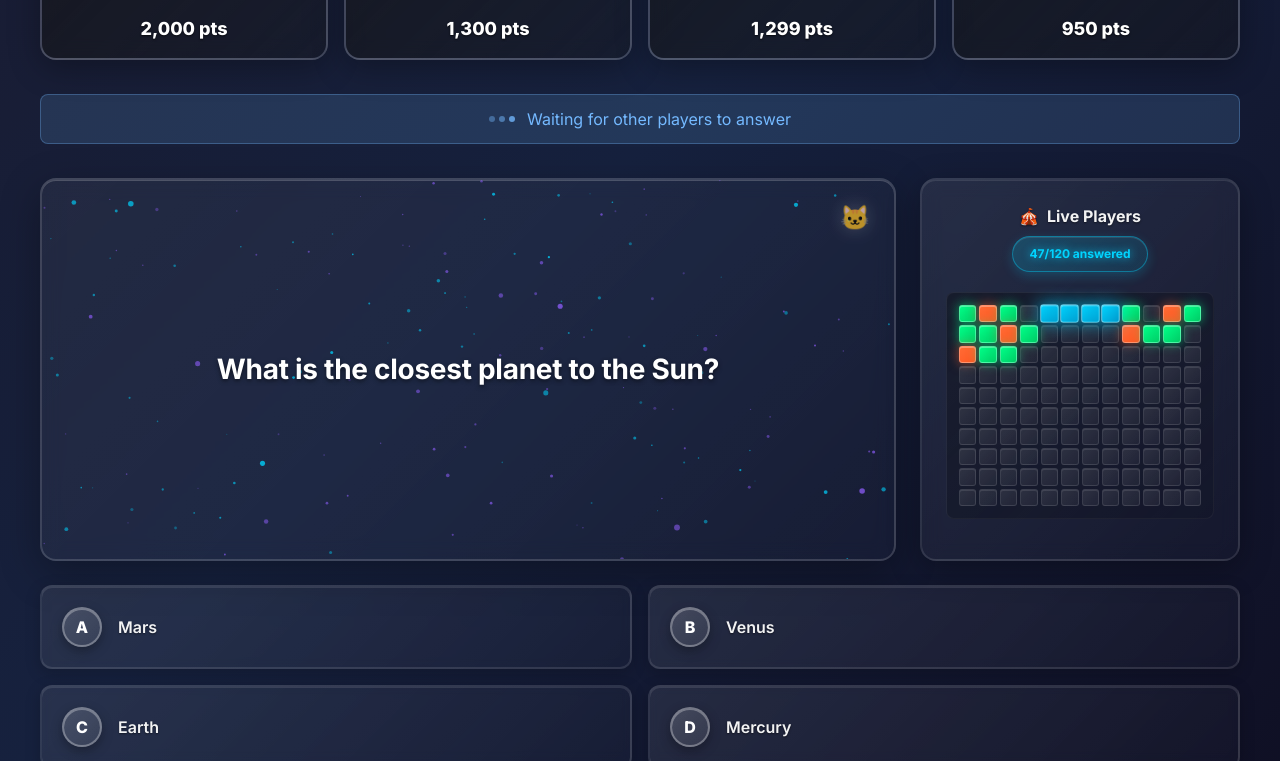
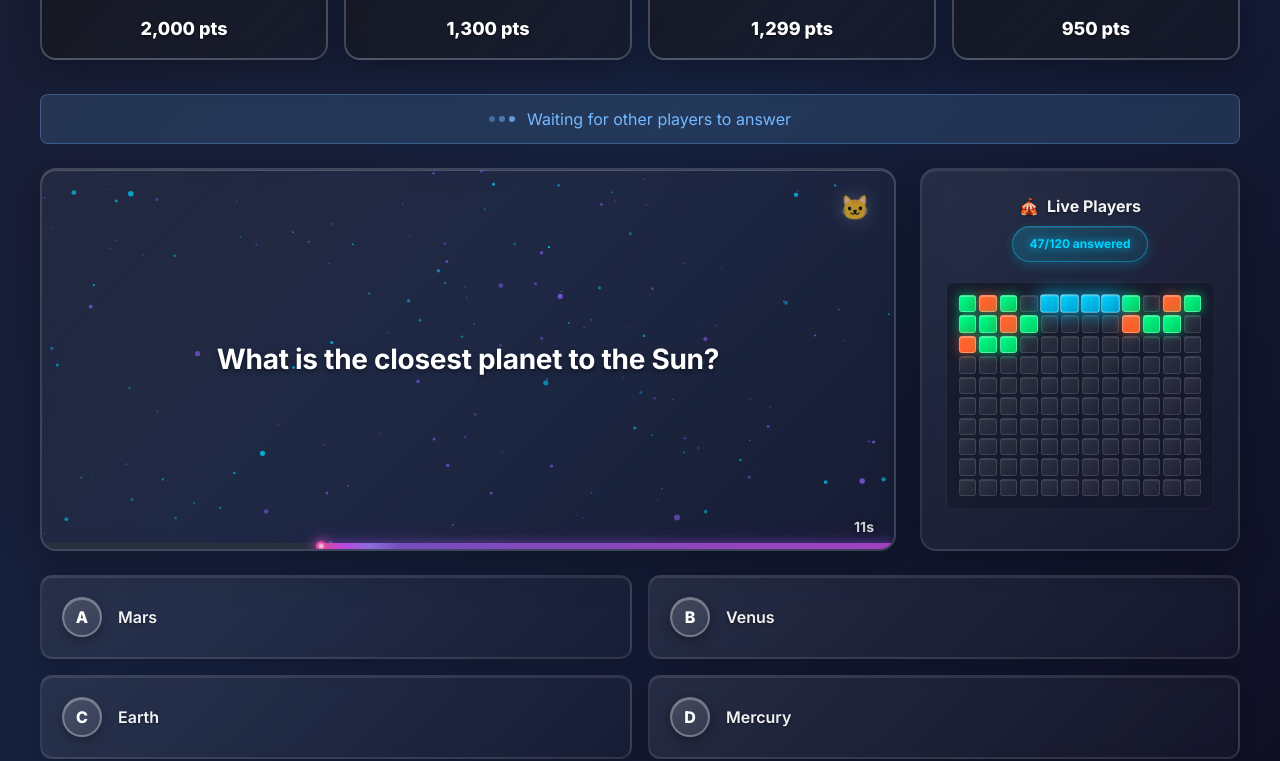
Before and after one commit to doctafaustus/completely-absurd-trivia-3, a React (Vite) app in the folder client/: page / in a window 1280 px wide. Shown: the part 543-1304 px from the top of the page. Built offline with nearby package versions, Linux system fonts and the light colour scheme.

Commit message:
Add timer animation

```diff
--- a/client/src/components/QuestionDisplay.jsx
+++ /dev/null
@@ -1,22 +0,0 @@
-import React from 'react';
-import ParticleCanvas from './ParticleCanvas';
-import { useGameContext } from '../context/GameContext';
-
-const QuestionDisplay = () => {
-  const { questions, currentQuestionIndex, displayedText } = useGameContext();
-
-  return (
-    <div className="question-section">
-      <ParticleCanvas particleCount={160} speed={0.13} key="particles" />
-      <div className="cat-mascot">🐱</div>
-      <div className="question-text">
-        <span className="question-visible">{displayedText}</span>
-        <span className="question-hidden">
-          {questions[currentQuestionIndex].text.slice(displayedText.length)}
-        </span>
-      </div>
-    </div>
-  );
-};
-
-export default QuestionDisplay;
--- /dev/null
+++ b/client/src/components/QuestionPanel.jsx
@@ -0,0 +1,46 @@
+import '../styles/_question-panel.scss';
+
+import ParticleCanvas from './ParticleCanvas';
+import { useGameContext } from '../context/GameContext';
+import TimerBar from './TimerBar';
+
+const QuestionPanel = () => {
+  const {
+    questions,
+    currentQuestionIndex,
+    displayedText,
+    timerRunning,
+    setTimerExpired,
+    questionDuration = 15, // This would come from your GameContext if available
+  } = useGameContext();
+
+  const handleTimeUp = () => {
+    // Call your game context method to handle time expiration
+    if (setTimerExpired) {
+      setTimerExpired(true);
+    }
+  };
+
+  return (
+    <div className="question-section">
+      <ParticleCanvas particleCount={160} speed={0.13} key="particles" />
+      <div className="cat-mascot">🐱</div>
+      <div className="question-text">
+        <span className="question-visible">{displayedText}</span>
+        <span className="question-hidden">
+          {questions[currentQuestionIndex].text.slice(displayedText.length)}
+        </span>
+      </div>
+
+      {/* Integrated timer */}
+      <TimerBar
+        duration={questionDuration}
+        onTimeUp={handleTimeUp}
+        isRunning={timerRunning}
+        colorScheme="purple"
+      />
+    </div>
+  );
+};
+
+export default QuestionPanel;
--- a/client/src/components/StatusBar.scss
+++ b/client/src/components/StatusBar.scss
@@ -5,17 +5,13 @@
   gap: 12px;
   padding: 12px 20px;
   border-radius: 8px;
-  margin: 10px 0;
+  margin: 10px 0 0 0;
   height: 50px;
-
-  // Add the transition for smooth color changes only
-  // Removed transform transitions to avoid movement
   transition: background 0.4s ease, border-color 0.4s ease, color 0.4s ease,
     box-shadow 0.4s ease, opacity 0.3s ease;
 
   opacity: 1;
 
-  // Animation states - removed transform changes
   &.entering {
     opacity: 0;
   }
@@ -24,10 +20,8 @@
     opacity: 0;
   }
 
-  // Pulse animation without scaling (just glow)
   &.pulse {
     animation: status-pulse-glow-only 0.8s ease-in-out;
-    // Make animation immediately cancellable when status changes
     animation-play-state: running;
   }
 
--- /dev/null
+++ b/client/src/components/TimerBar.jsx
@@ -0,0 +1,85 @@
+import '../styles/_timer-bar.scss';
+
+import { useEffect, useState } from 'react';
+
+const TimerBar = ({
+  duration = 15, // Duration in seconds
+  onTimeUp = () => {}, // Callback when timer ends
+  isRunning = true, // Control whether timer is running
+  colorScheme = 'purple', // 'purple', 'blue', 'red', etc.
+}) => {
+  const [timeRemaining, setTimeRemaining] = useState(duration);
+  const [percentage, setPercentage] = useState(100);
+
+  // Timer logic
+  useEffect(() => {
+    let interval = null;
+
+    if (isRunning && timeRemaining > 0) {
+      interval = setInterval(() => {
+        setTimeRemaining((prevTime) => {
+          const newTime = prevTime - 0.1;
+          if (newTime <= 0) {
+            clearInterval(interval);
+            onTimeUp();
+            return 0;
+          }
+          return newTime;
+        });
+      }, 100); // Update every 100ms for smoother animation
+    } else if (!isRunning) {
+      clearInterval(interval);
+    }
+
+    return () => clearInterval(interval);
+  }, [isRunning, timeRemaining, onTimeUp]);
+
+  // Update percentage based on time remaining
+  useEffect(() => {
+    setPercentage((timeRemaining / duration) * 100);
+  }, [timeRemaining, duration]);
+
+  // Get proper CSS classes based on color scheme
+  const colorClass = `timer-${colorScheme || 'purple'}`;
+
+  return (
+    <div className="timer-container">
+      {/* Base track */}
+      <div className="timer-track"></div>
+
+      {/* Timer fill */}
+      <div
+        className={`timer-fill ${colorClass}`}
+        style={{ width: `${percentage}%` }}
+      ></div>
+
+      {/* Energy trail */}
+      <div
+        className={`energy-trail ${colorClass}`}
+        style={{ right: `calc(${percentage}% - 80px)` }} // Changed from left to right
+      ></div>
+
+      {/* Orb marker */}
+      <div
+        className="end-marker"
+        style={{ right: `${percentage}%` }} // Changed from left to right
+      >
+        <div className={`orb ${colorClass}`}></div>
+      </div>
+
+      {/* Timer highlight */}
+      <div
+        className="timer-highlight"
+        style={{ width: `${percentage}%` }}
+      ></div>
+
+      {/* Wave animation */}
+      <div className={`wave ${colorClass}`}></div>
+
+      {/* Countdown text */}
+      <div className="countdown">{Math.ceil(timeRemaining)}s</div>
+    </div>
+  );
+};
+
+export default TimerBar;
--- a/client/src/components/TriviaGame.jsx
+++ b/client/src/components/TriviaGame.jsx
@@ -3,7 +3,7 @@ import ScorePanel from './ScorePanel';
 import StatusBar from './StatusBar';
 import AdminPanel from './AdminPanel';
 import PlayersSection from './PlayersSection';
-import QuestionDisplay from './QuestionDisplay';
+import QuestionPanel from './QuestionPanel';
 import PlayerGrid from './PlayerGrid';
 import AnswerOptions from './AnswerOptions';
 import { GameProvider, useGameContext } from '../context/GameContext';
@@ -32,7 +32,7 @@ const TriviaGameContent = () => {
         <StatusBar type={statusType} message={statusMessage} />
 
         <div className="main-content">
-          <QuestionDisplay />
+          <QuestionPanel />
           <PlayerGrid />
         </div>
 
--- a/client/src/components/TriviaGame.scss
+++ b/client/src/components/TriviaGame.scss
@@ -1,5 +1,4 @@
 @import url('https://fonts.googleapis.com/css2?family=Inter:wght@400;500;600;700;800&display=swap');
-@import './QuestionPanel.scss';
 
 * {
   margin: 0;
--- a/client/src/components/QuestionPanel.scss
+++ b/client/src/styles/_question-panel.scss
@@ -9,15 +9,12 @@
   padding: 48px 40px;
   box-shadow: 0 12px 40px rgba(0, 0, 0, 0.3),
     inset 0 1px 0 rgba(255, 255, 255, 0.2);
-  position: relative;
+  position: relative; // Important for absolute positioning of timer
   backdrop-filter: blur(10px);
-
-  // Add flexbox to center content vertically
   display: flex;
   align-items: center;
   justify-content: center;
-  min-height: 100%; // Ensure it takes full height
-  overflow: hidden; // Important: clips the particle canvas
+  overflow: hidden; // Important to clip the timer properly
 }
 
 .question-text {
--- /dev/null
+++ b/client/src/styles/_timer-bar.scss
@@ -0,0 +1,252 @@
+// Timer container
+.timer-container {
+  position: absolute;
+  bottom: 0;
+  left: 0;
+  width: 100%;
+  height: 6px;
+  overflow: visible;
+  z-index: 3;
+  background-color: #111827;
+}
+
+// Base track
+.timer-track {
+  position: absolute;
+  bottom: 0;
+  left: 0;
+  width: 100%;
+  height: 100%;
+  background-color: rgba(255, 255, 255, 0.1);
+}
+
+// Timer fill - Modified for right-to-left direction
+.timer-fill {
+  position: absolute;
+  bottom: 0;
+  right: 0; // Changed from left: 0 to right: 0
+  height: 100%;
+  transition: width 100ms linear;
+
+  // Purple theme (default)
+  &.timer-purple {
+    background: linear-gradient(
+      90deg,
+      rgba(139, 92, 246, 0.7) 0%,
+      rgba(217, 70, 239, 0.7) 100%
+    );
+    box-shadow: 0 0 10px rgba(139, 92, 246, 0.5),
+      0 0 20px rgba(217, 70, 239, 0.3);
+  }
+
+  // Blue theme
+  &.timer-blue {
+    background: linear-gradient(
+      90deg,
+      rgba(56, 189, 248, 0.7) 0%,
+      rgba(59, 130, 246, 0.7) 100%
+    );
+    box-shadow: 0 0 10px rgba(56, 189, 248, 0.5),
+      0 0 20px rgba(59, 130, 246, 0.3);
+  }
+
+  // Red theme
+  &.timer-red {
+    background: linear-gradient(
+      90deg,
+      rgba(239, 68, 68, 0.7) 0%,
+      rgba(220, 38, 38, 0.7) 100%
+    );
+    box-shadow: 0 0 10px rgba(239, 68, 68, 0.5), 0 0 20px rgba(220, 38, 38, 0.3);
+  }
+}
+
+// Energy trail - Modified for right-to-left direction
+.energy-trail {
+  position: absolute;
+  bottom: 0;
+  width: 80px;
+  height: 6px;
+  z-index: 4;
+  border-radius: 3px 0 0 3px; // Reversed border radius
+  transition: right 100ms linear; // Changed from left to right
+
+  // Purple theme (default)
+  &.timer-purple {
+    background: linear-gradient(
+      -90deg,
+      // Reversed gradient direction
+      rgba(139, 92, 246, 0) 0%,
+      rgba(167, 139, 250, 0.5) 40%,
+      rgba(217, 70, 239, 0.7) 70%,
+      rgba(236, 72, 153, 0.9) 100%
+    );
+  }
+
+  // Blue theme
+  &.timer-blue {
+    background: linear-gradient(
+      -90deg,
+      // Reversed gradient direction
+      rgba(56, 189, 248, 0) 0%,
+      rgba(96, 165, 250, 0.5) 40%,
+      rgba(59, 130, 246, 0.7) 70%,
+      rgba(37, 99, 235, 0.9) 100%
+    );
+  }
+
+  // Red theme
+  &.timer-red {
+    background: linear-gradient(
+      -90deg,
+      // Reversed gradient direction
+      rgba(239, 68, 68, 0) 0%,
+      rgba(248, 113, 113, 0.5) 40%,
+      rgba(239, 68, 68, 0.7) 70%,
+      rgba(220, 38, 38, 0.9) 100%
+    );
+  }
+}
+
+// End marker - Modified for right-to-left direction
+.end-marker {
+  position: absolute;
+  bottom: -2px;
+  transform: translateX(50%); // Changed from -50% to 50%
+  z-index: 5;
+  transition: right 100ms linear; // Changed from left to right
+}
+
+// Glowing orb
+.orb {
+  width: 10px;
+  height: 10px;
+  border-radius: 50%;
+  animation: pulse-orb 1.5s infinite alternate;
+
+  // Purple theme (default)
+  &.timer-purple {
+    background: radial-gradient(
+      circle,
+      rgba(255, 255, 255, 0.9) 0%,
+      rgba(236, 72, 153, 0.9) 50%,
+      rgba(139, 92, 246, 0.9) 100%
+    );
+    box-shadow: 0 0 8px rgba(236, 72, 153, 0.8),
+      0 0 16px rgba(139, 92, 246, 0.6);
+  }
+
+  // Blue theme
+  &.timer-blue {
+    background: radial-gradient(
+      circle,
+      rgba(255, 255, 255, 0.9) 0%,
+      rgba(96, 165, 250, 0.9) 50%,
+      rgba(37, 99, 235, 0.9) 100%
+    );
+    box-shadow: 0 0 8px rgba(96, 165, 250, 0.8), 0 0 16px rgba(37, 99, 235, 0.6);
+  }
+
+  // Red theme
+  &.timer-red {
+    background: radial-gradient(
+      circle,
+      rgba(255, 255, 255, 0.9) 0%,
+      rgba(248, 113, 113, 0.9) 50%,
+      rgba(220, 38, 38, 0.9) 100%
+    );
+    box-shadow: 0 0 8px rgba(248, 113, 113, 0.8),
+      0 0 16px rgba(220, 38, 38, 0.6);
+  }
+}
+
+// Timer highlight - Modified for right-to-left direction
+.timer-highlight {
+  position: absolute;
+  bottom: 0;
+  right: 0; // Changed from left: 0 to right: 0
+  height: 1px;
+  z-index: 5;
+  border-bottom-right-radius: 16px; // Changed from left to right
+  transition: width 100ms linear;
+}
+
+// Wave animation
+.wave {
+  position: absolute;
+  bottom: 0;
+  left: 0;
+  width: 100%;
+  height: 100%;
+  opacity: 0.6;
+  animation: wave-animation 2s linear infinite;
+  z-index: 2;
+
+  // Purple theme (default)
+  &.timer-purple {
+    background: linear-gradient(
+      90deg,
+      transparent 0%,
+      rgba(139, 92, 246, 0.2) 40%,
+      rgba(217, 70, 239, 0.3) 50%,
+      rgba(236, 72, 153, 0.2) 60%,
+      transparent 100%
+    );
+  }
+
+  // Blue theme
+  &.timer-blue {
+    background: linear-gradient(
+      90deg,
+      transparent 0%,
+      rgba(56, 189, 248, 0.2) 40%,
+      rgba(59, 130, 246, 0.3) 50%,
+      rgba(37, 99, 235, 0.2) 60%,
+      transparent 100%
+    );
+  }
+
+  // Red theme
+  &.timer-red {
+    background: linear-gradient(
+      90deg,
+      transparent 0%,
+      rgba(239, 68, 68, 0.2) 40%,
+      rgba(220, 38, 38, 0.3) 50%,
+      rgba(153, 27, 27, 0.2) 60%,
+      transparent 100%
+    );
+  }
+}
+
+// Countdown text
+.countdown {
+  position: absolute;
+  right: 20px;
+  bottom: 12px;
+  color: rgba(255, 255, 255, 0.8);
+  font-size: 14px;
+  font-weight: bold;
+  z-index: 5;
+  text-shadow: 0 0 5px rgba(0, 0, 0, 0.5);
+}
+
+// Animations
+@keyframes pulse-orb {
+  0% {
+    transform: scale(1);
+  }
+  100% {
+    transform: scale(1.2);
+    box-shadow: 0 0 12px rgba(236, 72, 153, 1), 0 0 24px rgba(139, 92, 246, 0.8);
+  }
+}
+
+@keyframes wave-animation {
+  0% {
+    transform: translateX(-100%);
+  }
+  100% {
+    transform: translateX(100%);
+  }
+}
```
